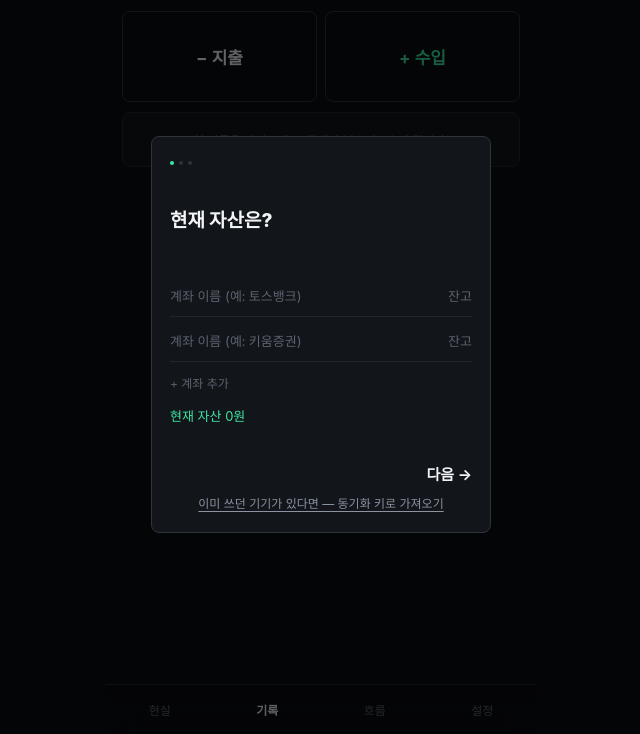
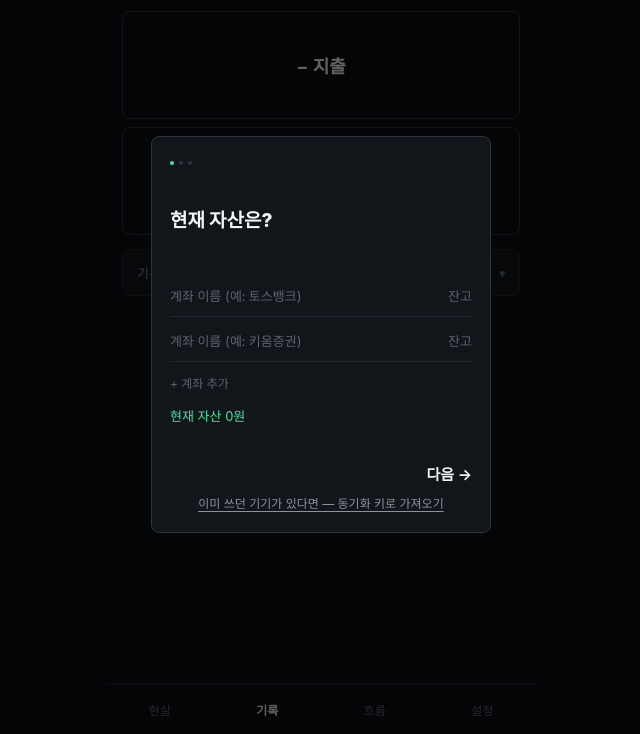
Before and after one commit to cyjgyoung12-alt/1eok, a website: page index.html in a window 1280 px wide. Shown: the part 66-800 px from the top of the page, without its empty margins (319-959 px from the left). Drawn offline with Linux system fonts and the light colour scheme.

Commit message:
feat: 기록 탭 버튼 세로 확대 + 기록 목록 아코디언
- 지출/수입 버튼 세로 배치, 높이 40px 패딩·18px (에디터로 미세조정 예정)
- 기록 목록을 아코디언(details)으로 — 접힌 헤더에 건수·오늘 소계, 펼침 상태는 렌더 간 유지
- sw.js CACHE eok-v27

Co-Authored-By: Claude Fable 5 <noreply@anthropic.com>

```diff
--- a/app.js
+++ b/app.js
@@ -543,6 +543,7 @@ function openTransactionSheet(type) {
 /* ---------- 유틸 ---------- */
 
 let toastTimer = 0;
+let recordAccOpen = false; // 기록 아코디언 펼침 상태 (렌더 간 유지, 저장 안 함)
 
 function bindSheetClose(modal) {
   modal.querySelector("[data-close-sheet]").addEventListener("click", () => modal.remove());
@@ -881,14 +882,19 @@ function renderRecord(m) {
     return parts.join(" · ");
   };
 
+  const todayGroup = groups.find((g) => g.date === todayStr);
   return `
     ${renderHeader()}
-    <section class="quick-actions big">
+    <section class="quick-actions big stacked">
       <button class="action-button expense" data-open-transaction="expense">− 지출</button>
       <button class="action-button income" data-open-transaction="income">+ 수입</button>
     </section>
     ${recordedDays > 0 ? `<p class="record-streak num">이번 달 ${recordedDays}일째 기록</p>` : ""}
-    <section class="section">
+    <details class="record-acc"${recordAccOpen ? " open" : ""} data-record-acc>
+      <summary>
+        <span>기록 ${entries.length}건</span>
+        <span class="num acc-side">${todayGroup ? `오늘 ${daySummary(todayGroup.items)}` : ""}<span class="acc-chev">▾</span></span>
+      </summary>
       ${
         groups.length
           ? groups
@@ -916,11 +922,15 @@ function renderRecord(m) {
               .join("")
           : `<div class="card empty-state">첫 기록을 남겨보세요. 금액만 넣으면 3초면 됩니다.</div>`
       }
-    </section>
+    </details>
   `;
 }
 
 function bindRecordEvents() {
+  const acc = document.querySelector("[data-record-acc]");
+  acc?.addEventListener("toggle", () => {
+    recordAccOpen = acc.open;
+  });
   document.querySelectorAll("[data-delete-transaction]").forEach((button) => {
     button.addEventListener("click", () => {
       const id = button.dataset.deleteTransaction;
--- a/styles.css
+++ b/styles.css
@@ -71,7 +71,20 @@ input:focus, select:focus { outline: 1px solid var(--mint); border-color: var(--
 .action-button.income { color: var(--mint); }
 .action-button:active { background: var(--card-strong); }
 .quick-actions.big .action-button { padding: 32px 0; font-size: 17px; }
+.quick-actions.big.stacked { flex-direction: column; }
+.quick-actions.big.stacked .action-button { padding: 40px 0; font-size: 18px; }
 .record-streak { margin: 10px 2px 0; font-size: 12px; color: var(--muted); }
+.record-acc { margin-top: 14px; }
+.record-acc summary {
+  list-style: none; display: flex; justify-content: space-between; align-items: baseline;
+  cursor: pointer; background: var(--card); border: 1px solid var(--line); border-radius: 8px;
+  padding: 13px 14px; font-size: 13px; color: var(--muted);
+}
+.record-acc summary::-webkit-details-marker { display: none; }
+.record-acc .acc-side { display: flex; align-items: baseline; gap: 8px; font-variant-numeric: tabular-nums; }
+.record-acc .acc-chev { transition: transform 0.15s; display: inline-block; color: var(--faint); }
+.record-acc[open] .acc-chev { transform: rotate(180deg); }
+.record-acc[open] summary { color: var(--text); margin-bottom: 2px; }
 .day-group { margin-top: 14px; }
 .day-head { display: flex; justify-content: space-between; align-items: baseline; font-size: 12px; color: var(--muted); margin-bottom: 6px; font-variant-numeric: tabular-nums; }
 
--- a/sw.js
+++ b/sw.js
@@ -1,4 +1,4 @@
-const CACHE = "eok-v26"; // 배포마다 버전 올리기
+const CACHE = "eok-v27"; // 배포마다 버전 올리기
 const ASSETS = [
   "./", "./index.html", "./styles.css", "./logic.js", "./sync.js", "./app.js",
   "./manifest.json", "./icons/icon-192.png", "./icons/icon-512.png", "./icons/icon-180.png",
```
